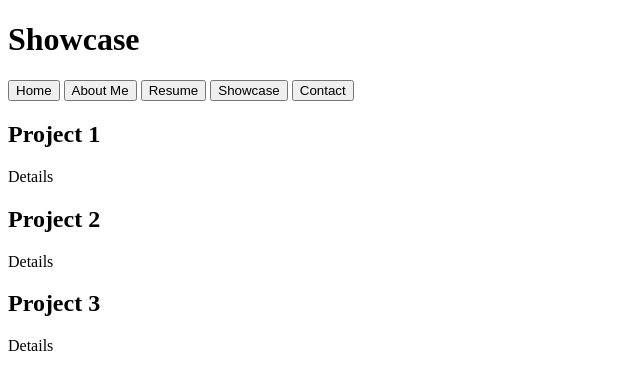
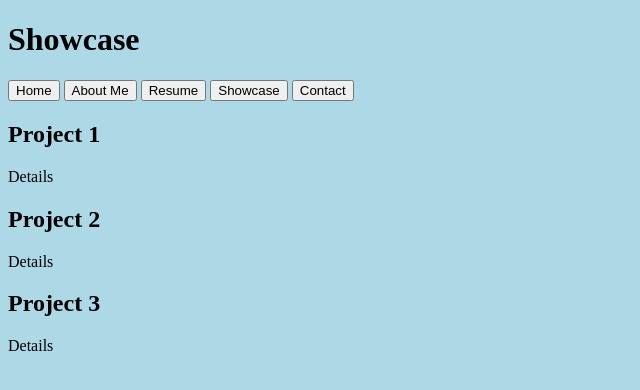
Before and after one commit to fastcar181/portfolio-website, a plain HTML site: page templates/showcase.html in a window 1280 px wide. Shown: the whole page, without its empty margins (0-640 px from the left). Drawn offline with Linux system fonts and the light colour scheme.

Commit message:
Updated the pages

```diff
--- a/css/styles.css
+++ b/css/styles.css
@@ -1,3 +1,7 @@
+h1 {
+  font-family:"Brush Script MT", "Lucida Handwriting";
+}
+
 body {
     background-color: lightblue;
-  }
+}
--- a/templates/showcase.html
+++ b/templates/showcase.html
@@ -3,6 +3,7 @@
 <head>
     <title>Grace's Portfolio: Showcase</title>
     <link rel="icon" type="image/x-icon" href="../resources/favicon.ico">
+    <link rel="stylesheet" href="../css/styles.css">
     <audio src="../resources/amongus.mp3" autoplay>
         <p>If you are reading this, it is because your browser does not support the audio element.</p>
         <embed src="../resources/amongus.mp3" width="180" height="90" loop="false" autostart="false" hidden="true" />
```
Also changed, not shown: templates/index.html (+1 -0 lines), resources/ethel.jpg (added).
